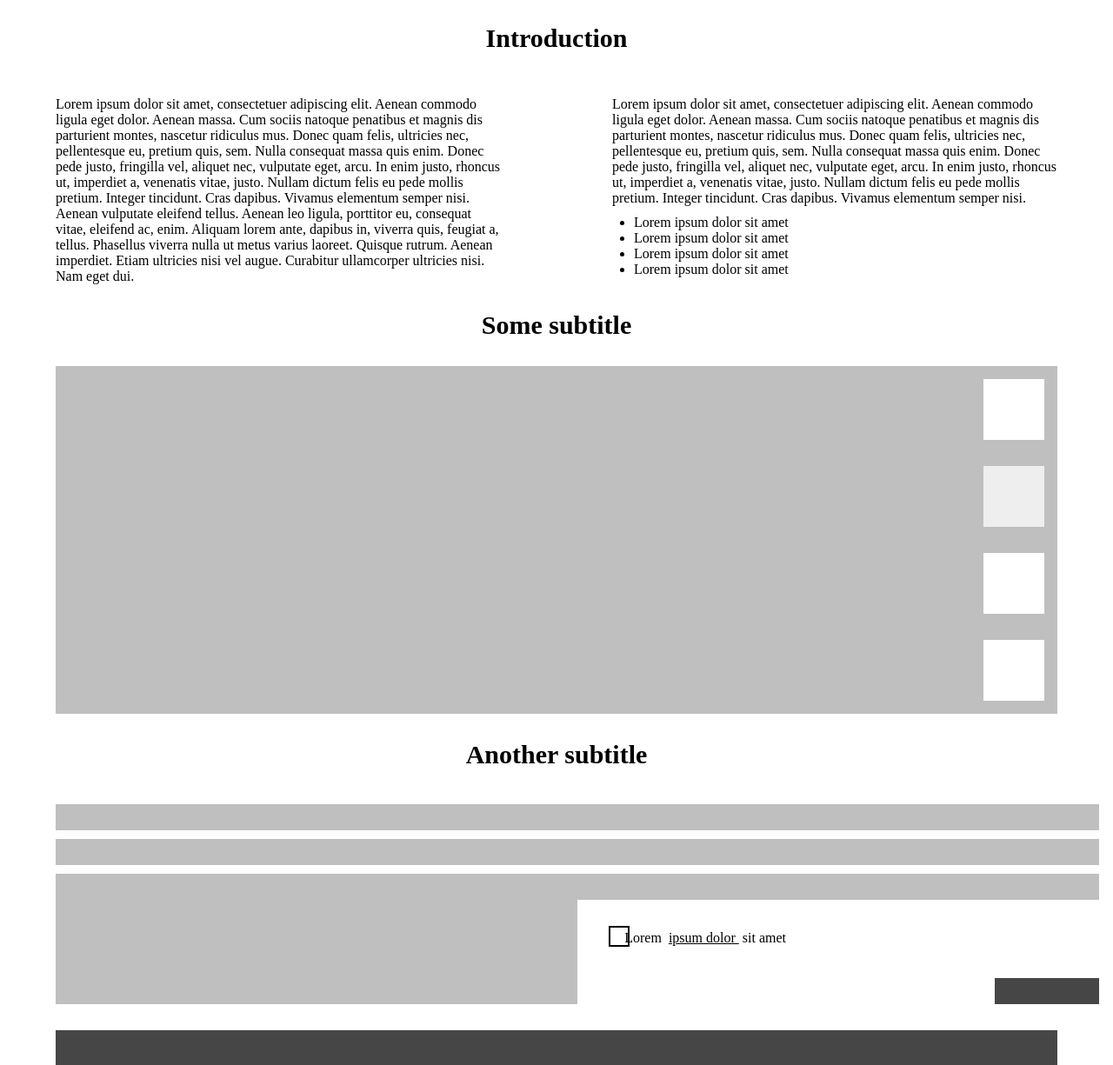
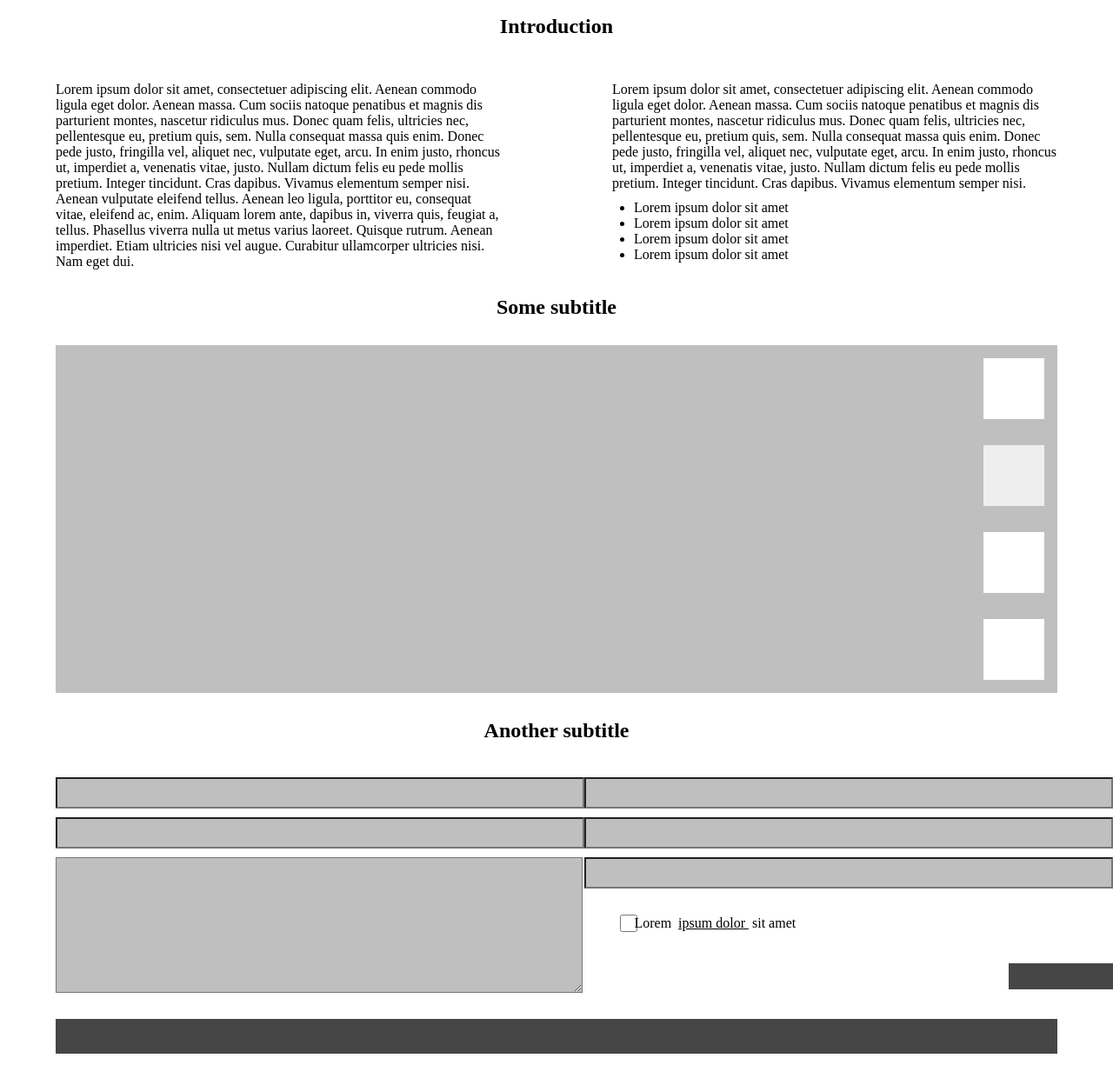
Before and after one commit to DaanEKR/personal, a plain HTML site: page index.html in a window 1280 px wide. Shown: the part 463-1688 px from the top of the page at 87% size. Drawn offline with Linux system fonts and the light colour scheme.

Commit message:
added html elements

```diff
--- a/css/styles.css
+++ b/css/styles.css
@@ -8,14 +8,17 @@
     background-color: #cccccc;
     height: 60px;
 }
-
-.menu {
+.title{
+    text-align: center;
+    margin-top: 30px;
+}
+.nav__list {
     display: flex;
     flex-direction: row;
     list-style-type: none;
 }
 
-.menu__item {
+.nav__item {
     color: #4d4d4d;
     font-weight: bold;
     margin-left: 20px;
@@ -51,19 +54,17 @@
     background-color: #bfbfbf;
     color: #ffffff;
 }
-.title{
-    display: flex;
-    justify-content: center;
-    font-size: 20px;
-    margin-top: 30px;
+.introduction__title{
+    margin-top: 20px;
+    text-align: center;
 }
-.introduction {
+.introduction__article {
     display: flex;
     flex-direction: row;
     justify-content: space-around;
     margin-top: 50px;
 }
-.introduction__item{
+.introduction__article-item{
     width: 40%;
 }
 .introduction__list{
@@ -151,6 +152,7 @@
     display: flex;
     margin-top: 37px;
     background-color: #464646;
+    color: #464646;
     height: 30px;
     width: 120px;
     border: none;
--- a/index.html
+++ b/index.html
@@ -7,11 +7,11 @@
 </head>
 <body>
 <nav class="nav">
-    <ul class="menu">
-        <li class="menu__item">Link</li>
-        <li class="menu__item">Link</li>
-        <li class="menu__item">Link</li>
-        <li class="menu__item">Link</li>
+    <ul class="nav__list">
+        <li class="nav__item">Link</li>
+        <li class="nav__item">Link</li>
+        <li class="nav__item">Link</li>
+        <li class="nav__item">Link</li>
     </ul>
 </nav>
 <div class="gallery">
@@ -39,20 +39,16 @@
         </div>
     </div>
 </div>
-<div class="title">
-    <h2>Introduction</h2>
-</div>
 <div class="introduction">
-    <div class="introduction__item">
-        <p>
+    <h2 class="introduction__title">Introduction</h2>
+      <div class="introduction__article">
+        <article class="introduction__article-item">
         Lorem ipsum dolor sit amet, consectetuer adipiscing elit. Aenean commodo ligula eget dolor. Aenean massa.
         Cum sociis natoque penatibus et magnis dis parturient montes, nascetur ridiculus mus. Donec quam felis, ultricies nec, pellentesque eu, pretium quis, sem.
         Nulla consequat massa quis enim. Donec pede justo, fringilla vel, aliquet nec, vulputate eget, arcu. In enim justo, rhoncus ut, imperdiet a, venenatis vitae, justo. Nullam dictum felis eu pede mollis pretium. Integer tincidunt. Cras dapibus. Vivamus elementum semper nisi. Aenean vulputate eleifend tellus. Aenean leo ligula, porttitor eu, consequat vitae, eleifend ac, enim. Aliquam lorem ante, dapibus in, viverra quis, feugiat a, tellus.
         Phasellus viverra nulla ut metus varius laoreet. Quisque rutrum. Aenean imperdiet. Etiam ultricies nisi vel augue. Curabitur ullamcorper ultricies nisi. Nam eget dui.
-        </p>
-    </div>
-    <div class="introduction__item">
-        <p>
+        </article>
+        <article class="introduction__article-item">
             Lorem ipsum dolor sit amet, consectetuer adipiscing elit. Aenean commodo ligula eget dolor. Aenean massa.
             Cum sociis natoque penatibus et magnis dis parturient montes, nascetur ridiculus mus. Donec quam felis, ultricies nec, pellentesque eu, pretium quis, sem.
             Nulla consequat massa quis enim. Donec pede justo, fringilla vel, aliquet nec, vulputate eget, arcu. In enim justo, rhoncus ut, imperdiet a, venenatis vitae, justo. Nullam dictum felis eu pede mollis pretium. Integer tincidunt. Cras dapibus. Vivamus elementum semper nisi.
@@ -63,8 +59,8 @@
                 <li class="introduction__list-item">Lorem ipsum dolor sit amet</li>
                 <li class="introduction__list-item">Lorem ipsum dolor sit amet</li>
             </ul>
-        </p>
-    </div>
+        </article>
+      </div>
 </div>
 <div class="title">
     <h2>Some subtitle</h2>
@@ -84,31 +80,25 @@
 <div class="title">
     <h2>Another subtitle</h2>
 </div>
-<div class="form">
+<form class="form">
     <div class="form__left">
-        <div class="form__input">
-        </div>
-        <div class="form__input">
-        </div>
-        <div class="form__input form__input--textarea">
-        </div>
+        <input type="text" class="form__input">
+        <input type="text" class="form__input">
+        <textarea class="form__input form__input--textarea"></textarea>
     </div>
     <div class="form__right">
-        <div class="form__input">
-        </div>
-        <div class="form__input">
-        </div>
-        <div class="form__input">
-        </div>
-        <div class="form__checkbox"></div>
+        <input type="text" class="form__input">
+        <input type="text" class="form__input">
+        <input type="text"  class="form__input">
+        <input type="checkbox" class="form__checkbox">
         <div class="form__text">
             <p>Lorem <span class="form__text--underline"> ipsum dolor </span>sit amet</p>
         </div>
-        <button class="form__button"></button>
+        <input type="submit" class="form__button">
     </div>
-</div>
-<div class="footer">
+</form>
+<footer class="footer">
 
-</div>
+</footer>
 </body>
 </html>
```
